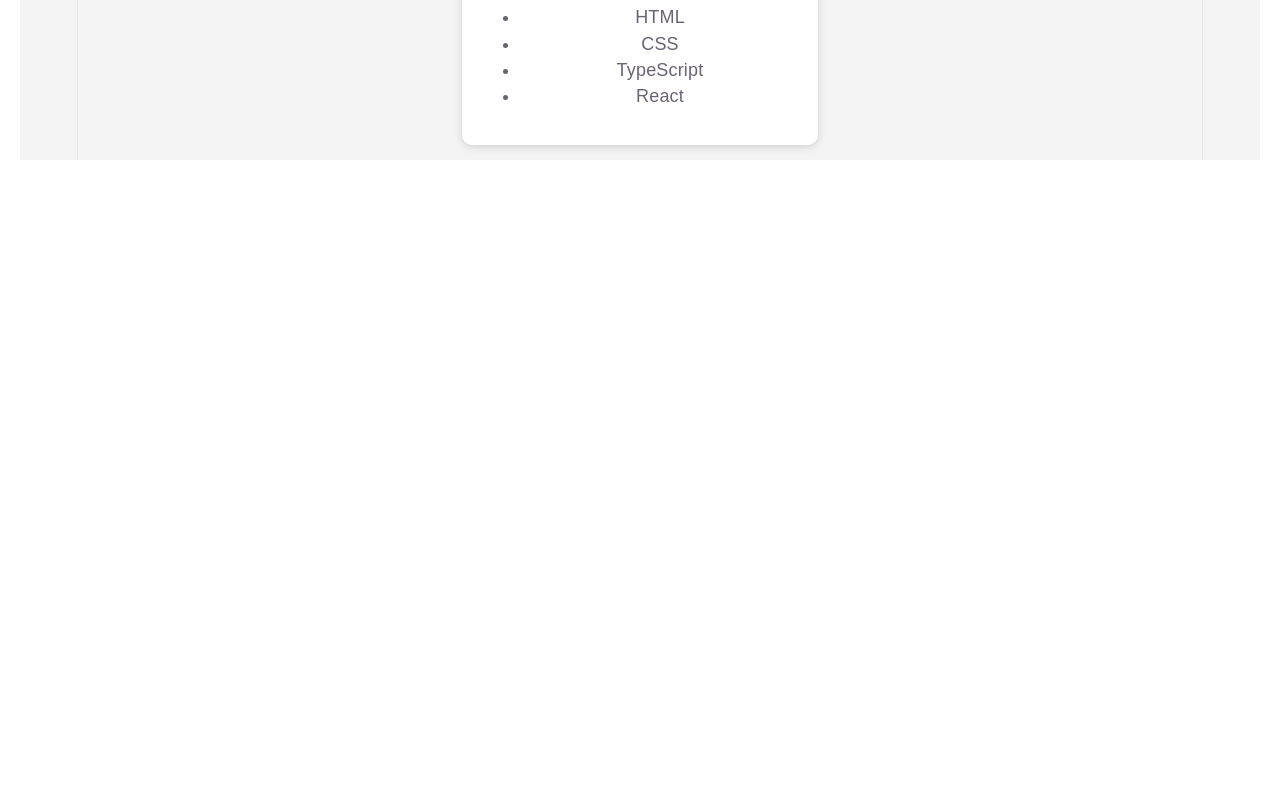
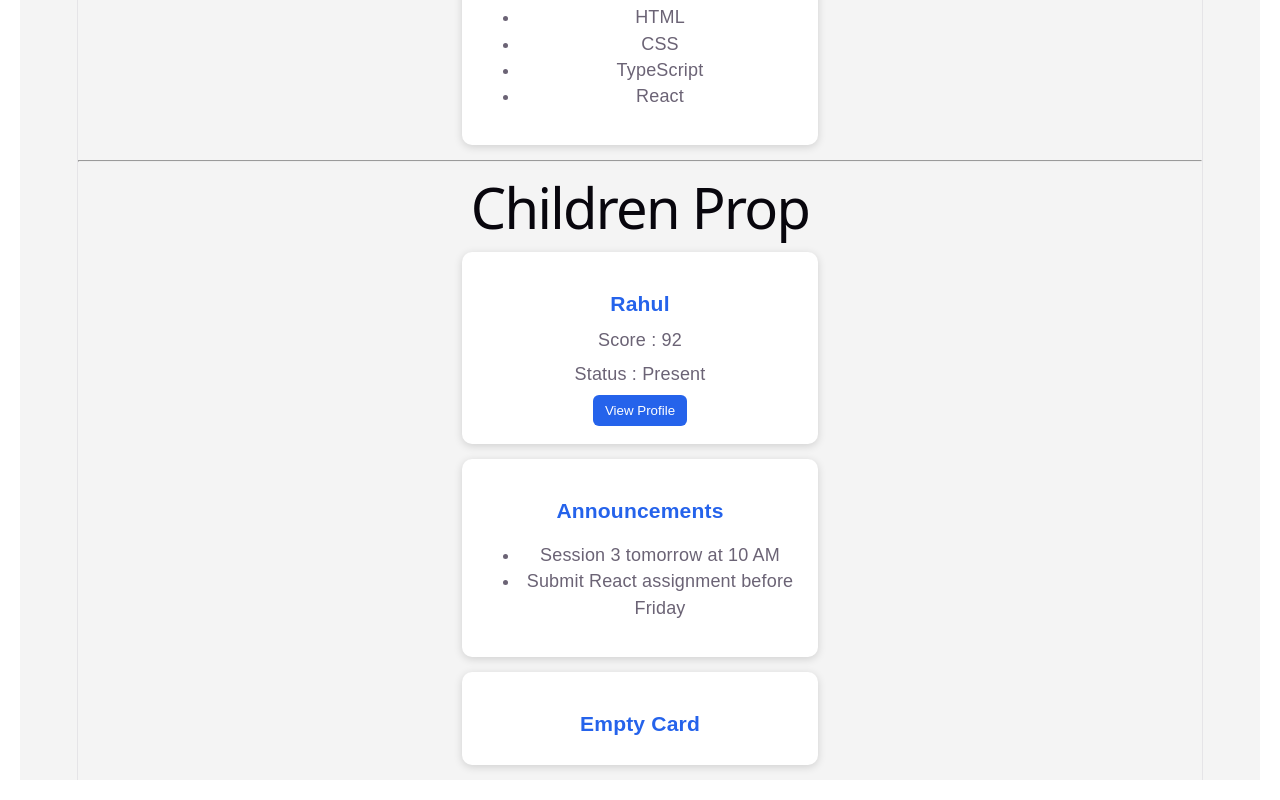
Before and after one commit to Josemafita-L/js-training, a React (Vite) app in the folder react/session2/: page / in a window 1280 px wide. Shown: the part 1812-2612 px from the top of the page. Before the commit the page ends 1992 px from the top, so only its background shows below. Built offline with nearby package versions, Linux system fonts and the light colour scheme.

Commit message:
react/session2: complete children prop

```diff
--- a/react/session2/src/App.css
+++ b/react/session2/src/App.css
@@ -24,3 +24,24 @@ h1 {
 .card p {
   margin: 8px 0;
 }
+.card-title {
+  color: #2563eb;
+  margin-bottom: 10px;
+}
+
+.card-body {
+  margin-top: 10px;
+}
+
+button {
+  background: #2563eb;
+  color: white;
+  border: none;
+  padding: 8px 12px;
+  border-radius: 6px;
+  cursor: pointer;
+}
+
+button:hover {
+  background: #1d4ed8;
+}
--- a/react/session2/src/App.tsx
+++ b/react/session2/src/App.tsx
@@ -1,5 +1,5 @@
 import "./App.css"
-
+import Card from "./Card"
 import InternCard from "./InternCard"
 import ProfileCard from "./ProfileCard"
 import InternProfile from "./InternProfile"
@@ -61,6 +61,25 @@ function App() {
       <h1>Object as Props</h1>
 
       <InternProfile intern={rahul} />
+      <hr />
+
+<h1>Children Prop</h1>
+
+<Card title="Rahul">
+  <p>Score : 92</p>
+
+  <p>Status : Present</p>
+
+  <button>View Profile</button>
+</Card>
+
+<Card title="Announcements">
+  <ul>
+    <li>Session 3 tomorrow at 10 AM</li>
+    <li>Submit React assignment before Friday</li>
+  </ul>
+</Card>
+<Card title="Empty Card" />
 
     </div>
   )
--- /dev/null
+++ b/react/session2/src/Card.tsx
@@ -0,0 +1,24 @@
+import { ReactNode } from "react"
+
+interface CardProps {
+  title: string
+  children?: ReactNode
+}
+
+// Required children force every Card to contain content.
+// Optional children allow empty cards that can still render.
+function Card({ title, children }: CardProps) {
+  return (
+    <div className="card">
+      <h3 className="card-title">{title}</h3>
+
+      {children && (
+        <div className="card-body">
+          {children}
+        </div>
+      )}
+    </div>
+  )
+}
+
+export default Card
```
